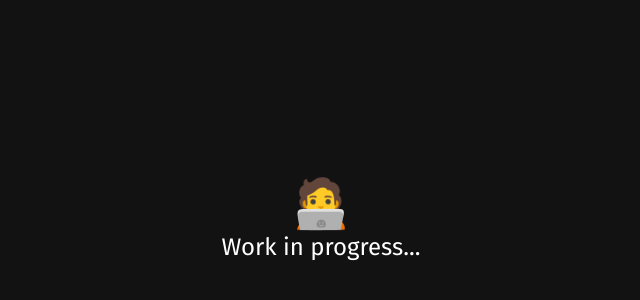
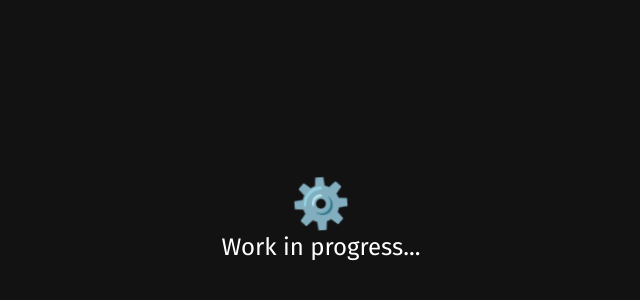
Before and after one commit to olegpolyakov/cv, a React (Vite) app: page / in a window 1280 px wide. Shown: the part 182-482 px from the top of the page, without its empty margins (319-959 px from the left). Built offline with nearby package versions, Linux system fonts and the light colour scheme; a web font is replaced by a local one.

Commit message:
feat: enhance Placeholder component with spinning animation

```diff
--- a/src/Placeholder.tsx
+++ b/src/Placeholder.tsx
@@ -7,7 +7,7 @@ export default function Placeholder() {
             alignItems: 'center',
             height: '100dvh'
         }}>
-            <span style={{ fontSize: '48px' }}>🧑‍💻</span>
+            <span style={{ fontSize: '48px', animation: 'spin 2s linear infinite' }}>⚙️</span>
             <span style={{ fontSize: '24px' }}>Work in progress...</span>
         </div>
     );
--- a/src/main.scss
+++ b/src/main.scss
@@ -10,3 +10,12 @@ body {
     background-color: #121212;
     color: #ffffff;
 }
+
+@keyframes spin {
+    0% {
+        transform: rotate(0deg);
+    }
+    100% {
+        transform: rotate(360deg);
+    }
+}
```
